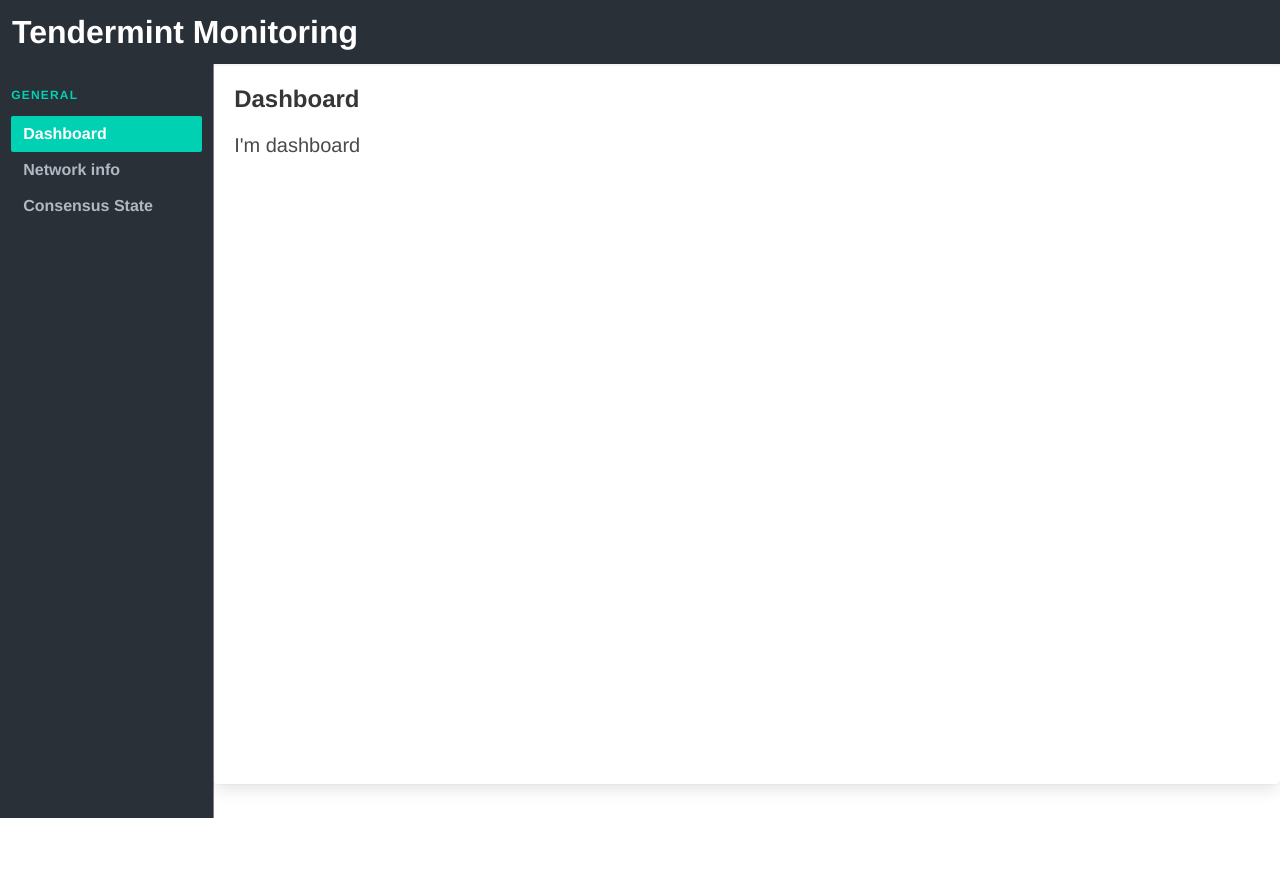
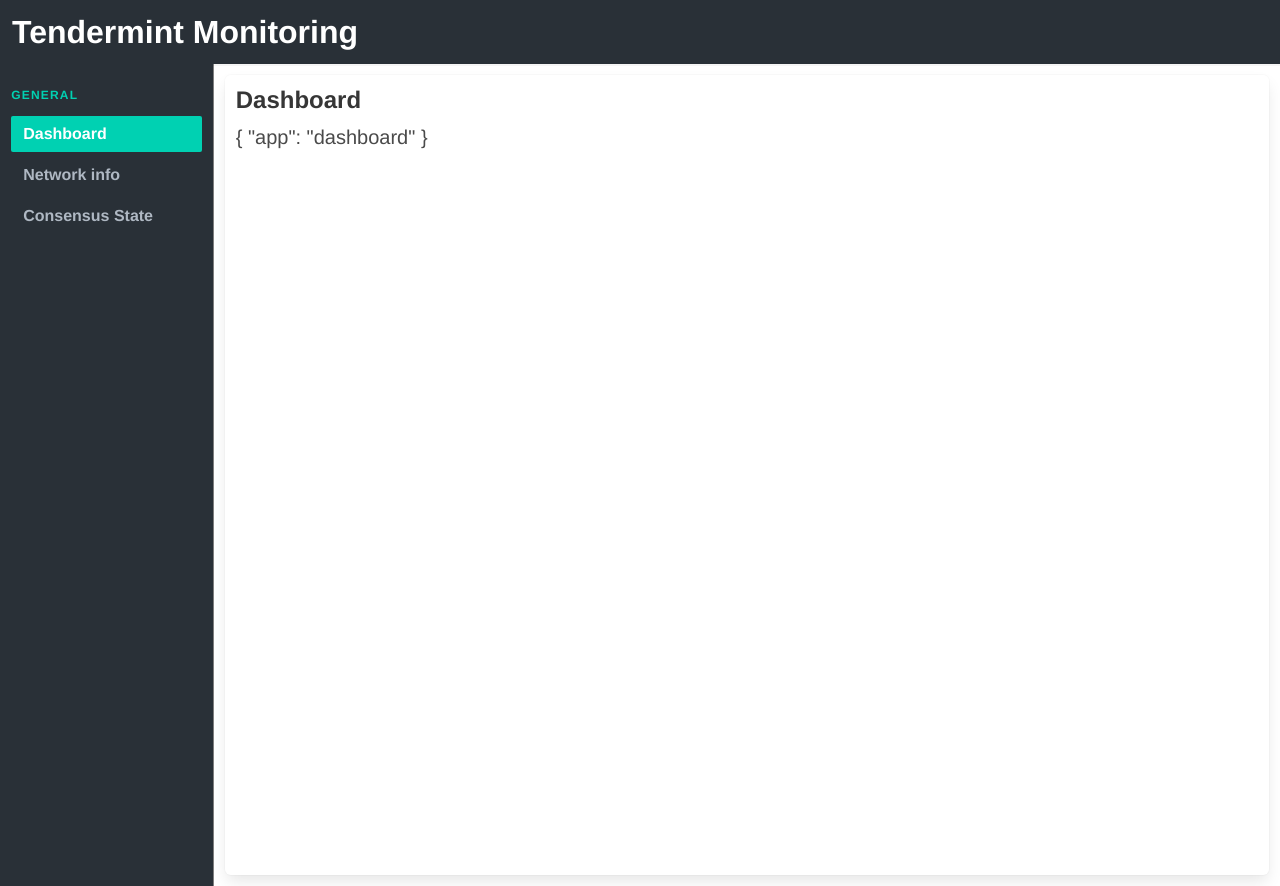
Before and after one commit to internet-com/tendermint-monitoring, a Vue app: page /dashboard in a window 1280 px wide. Before the commit the page ends 818 px from the top, so only its background shows below. Built offline with nearby package versions, Linux system fonts and the light colour scheme.

Commit message:
use vuex to store app state

```diff
--- a/package.json
+++ b/package.json
@@ -16,7 +16,8 @@
     "node-sass": "^4.9.0",
     "sass-loader": "^7.0.3",
     "vue": "^2.5.2",
-    "vue-router": "^3.0.1"
+    "vue-router": "^3.0.1",
+    "vuex": "^3.0.1"
   },
   "devDependencies": {
     "autoprefixer": "^7.1.2",
--- a/src/components/elements/Panel.vue
+++ b/src/components/elements/Panel.vue
@@ -19,9 +19,6 @@
     header: {
       type: String,
     },
-    action: {
-      type: String,
-    },
   },
 };
 </script>
@@ -30,19 +27,19 @@
 .panel {
   /* background-color: #FF0000; */
   /* background-color: #FAFAFA; */
-  border-radius: 0.286rem;
-  margin-bottom: 2.143rem;
+  /* border-radius: 0.286rem; */
+  margin: 0.7rem;
 }
 
 .panel-header {
-  padding: 1.3rem;
+  padding: 0.7rem;
 }
 
 .panel-body {
-  padding: 0 1.3rem 1.3rem 1.3rem;
+  padding: 0 0.7rem 0.7rem 0.7rem;
 }
 
 .is-full-page {
-  min-height: 90vh;
+  min-height: 100vh;
 }
 </style>
--- a/src/components/menu/MonitoringMenu.vue
+++ b/src/components/menu/MonitoringMenu.vue
@@ -34,6 +34,10 @@
   color: #afb8c3;
 }
 
+.menu-list li {
+  margin-bottom: 5px;
+}
+
 .is-active {
   background-color: hsl(171, 100%, 41%) !important;
   color: #FFFFFF !important;
--- a/src/components/monitoring/app/Dashboard.vue
+++ b/src/components/monitoring/app/Dashboard.vue
@@ -1,6 +1,6 @@
 <template>
   <div>
-    <h1 class="subtitle">I'm dashboard</h1>
+    <h1 class="subtitle">{{ $store.state }}</h1>
   </div>
 </template>
 
--- a/src/main.js
+++ b/src/main.js
@@ -4,6 +4,7 @@
 import axios from 'axios';
 import App from './App';
 import router from './router';
+import store from './store';
 import './assets/sass/main.scss';
 
 Vue.config.productionTip = false;
@@ -15,6 +16,7 @@
 new Vue({
   el: '#app',
   router,
+  store,
   components: { App },
   template: '<App/>',
 });
--- /dev/null
+++ b/src/store/index.js
@@ -0,0 +1,11 @@
+import Vue from 'vue';
+import Vuex from 'vuex';
+import axios from 'axios';
+
+Vue.use(Vuex);
+
+export default new Vuex.Store({
+  state: {
+    app: 'dashboard',
+  },
+});
```
Also changed, not shown: 1 other file (tests, documents, lock files or other folders).
